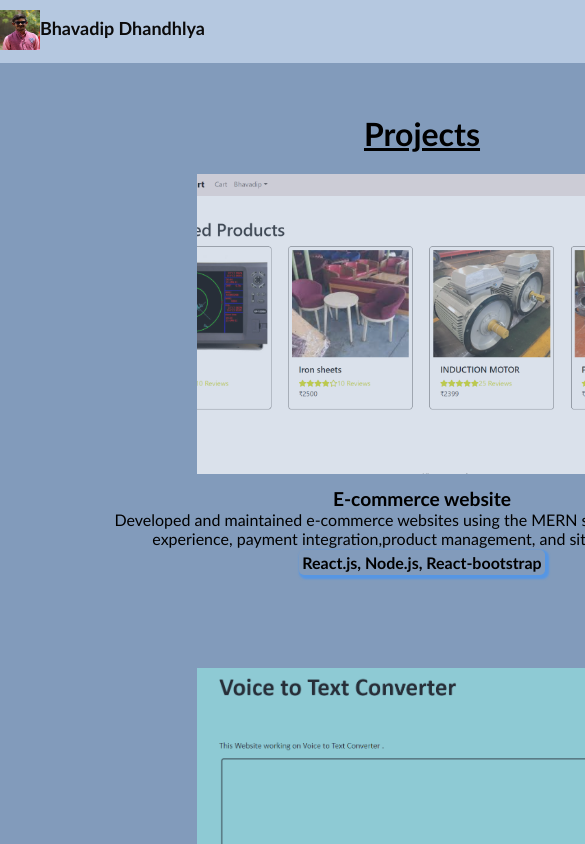
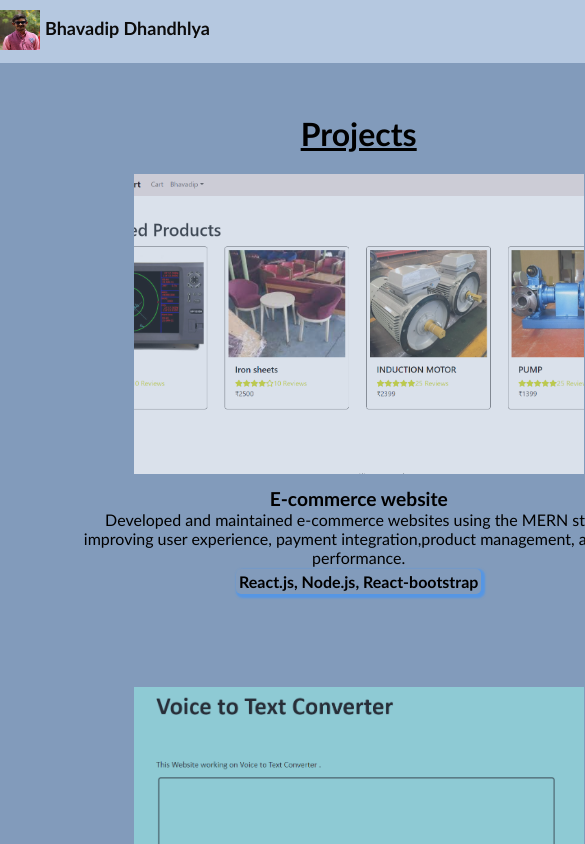
Before and after one commit to bhavadip9/MyPortfolio, a React (Vite) app: page /project in a window 390 px wide. Shown: the top 844 px of the page, 585 px wide, since content can reach past the window. Built offline with nearby package versions, Linux system fonts and the light colour scheme.

Commit message:
update css

```diff
--- a/src/App.scss
+++ b/src/App.scss
@@ -510,7 +510,7 @@
       margin-top: 5rem;
     }
     .logo {
-      gap: 0px;
+      gap: 5px;
       align-items: center;
       padding-right: 0;
       display: flex;
@@ -526,13 +526,13 @@
     }
 
     .body1{
-     width: 100vh;
+      width: 85vh;
       // height:  100vh;
       margin: 0;
       padding: 0;
     }
     .logo{
-      gap: 0px;
+      gap: 5px;
       align-items: center;
       padding-right: 0;
       display: flex;
```
